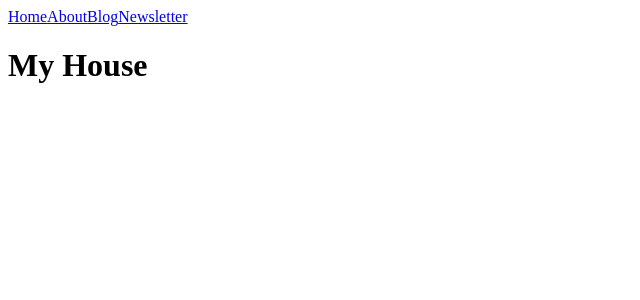
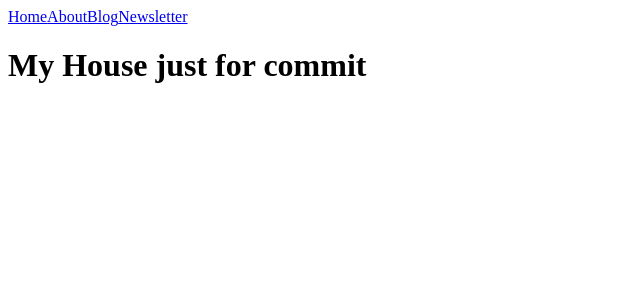
Before and after one commit to 5Akan/Blog, a React (Vite) app: page / in a window 1280 px wide. Shown: the top 300 px of the page, without its empty margins (0-640 px from the left). Built offline with nearby package versions, Linux system fonts and the light colour scheme.

Commit message:
Just commit

```diff
--- a/src/Pages/Home.jsx
+++ b/src/Pages/Home.jsx
@@ -2,7 +2,7 @@ function Home(params) {
 
     return(
         <>
-        <h1>My House </h1>
+        <h1>My House just for commit</h1>
         </>)
 
 }
```
